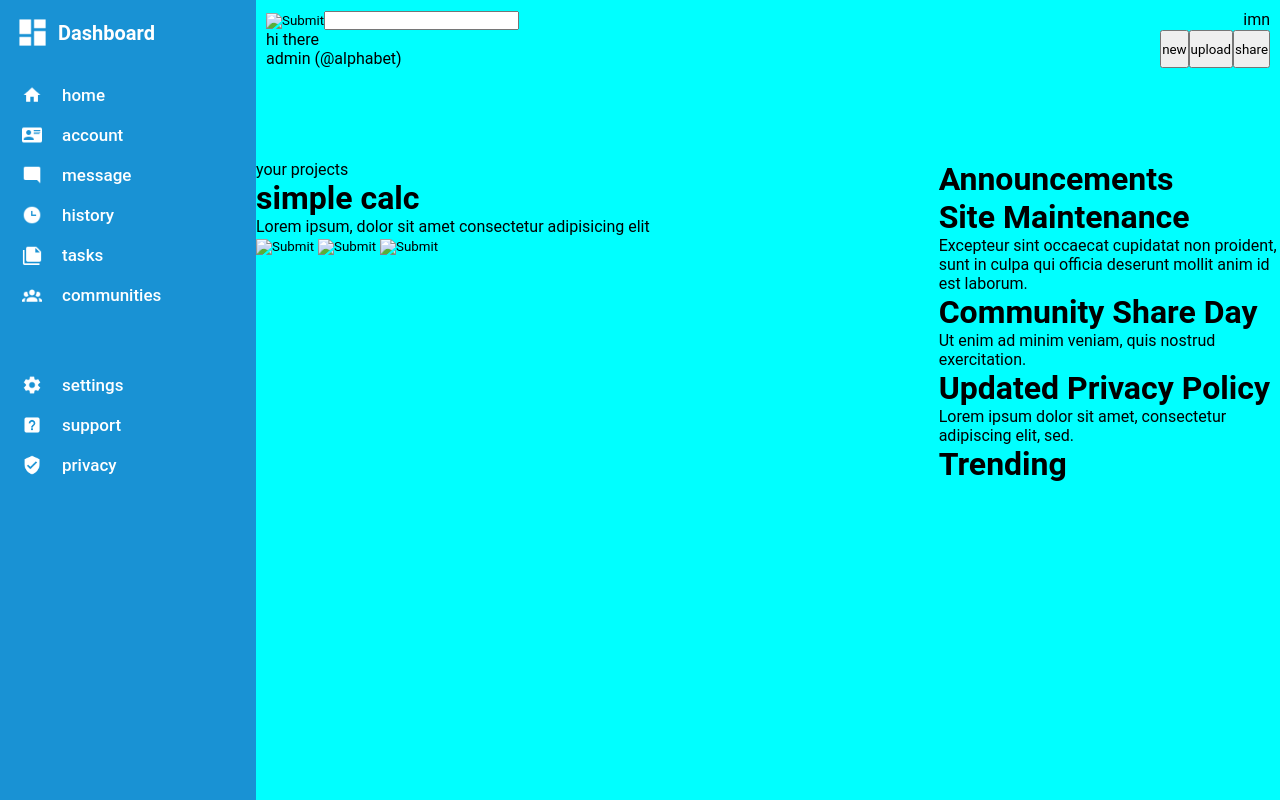
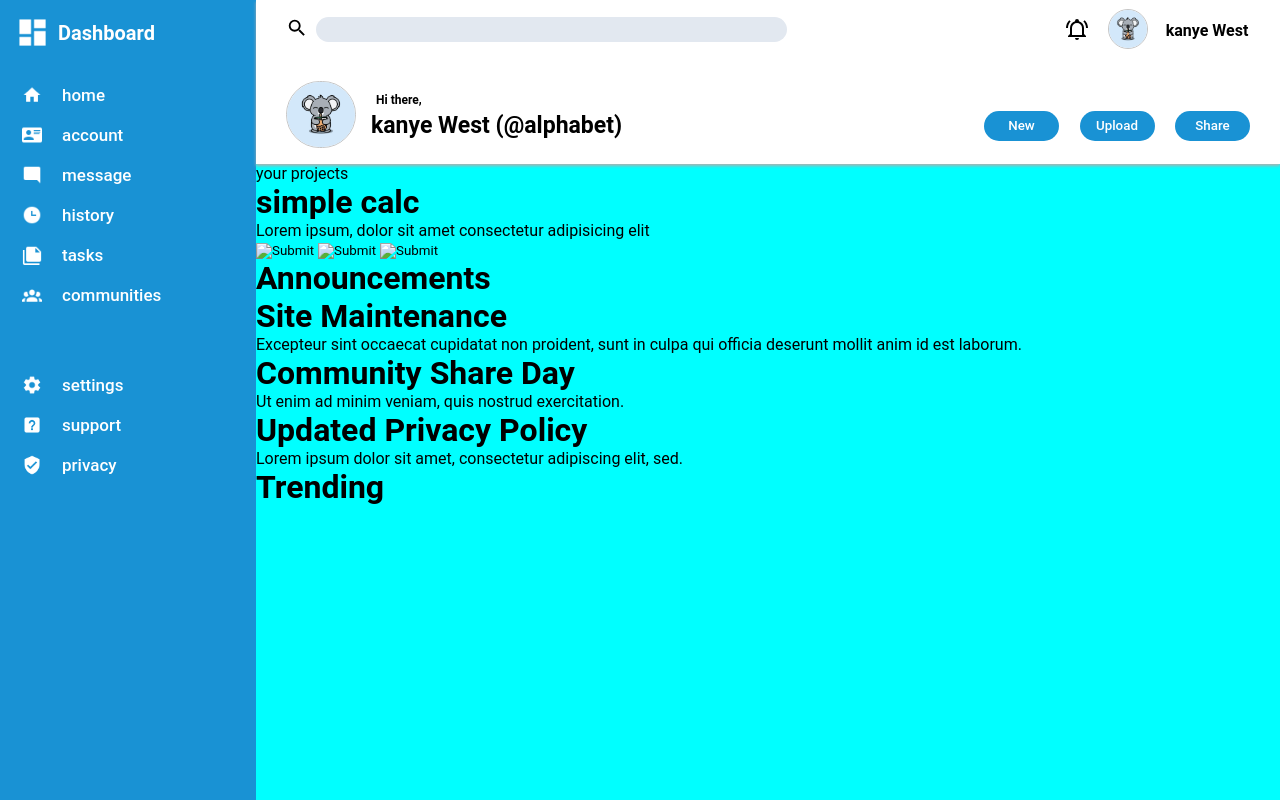
Before and after one commit to 0pama/admin-dashboard, a plain HTML site: page index.html in a window 1280 px wide. Drawn offline with Linux system fonts and the light colour scheme.

Commit message:
finished styling header section

```diff
--- a/index.html
+++ b/index.html
@@ -41,36 +41,38 @@
         <div class="header">
             <div class="top-header">
                 <div class="search-bar">
-                    <div class="search-submit-btn">
-                        <input type="image" form="form">
+                    <div class="search-img clickable">
+                       <input type="image" class="search-icon" form="myform" src="assets/icons/magnify.svg">
                     </div>
-                    <div class="search-form-input">
-                        <form action="#" id="form" name="form">
-                            <input type="text">
+                    <!-- make it an input matching the form -->
+                    <div>
+                        <form id="myform" method="get" action="#">
+                            <input class="search-input" type="text" id="searchresult" name="searchresult" value=""><br><br>
                         </form>
                     </div>
                 </div>
                 <div class="profile-bar">
-                    <div class="user-profile-notification-icon">i</div>
-                    <div class="user-profile-img-icon">m</div>
-                    <div class="user-profile-name">n</div>
+                    <div class="clickable"><img class="bell-icon" src="assets/icons/bell-ring-outline.svg" alt="notification icon"></div>
+                    <div class="clickable"><img class="profile-pic-small" src="assets/images/admin.png" alt="profile picture"></div>
+                    <div class="clickable">kanye West</div>
                 </div>
             </div>
-            <!-- -->
+
             <div class="bottom-header">
-                <div class="usergreeting-bar">
-                    <img src="" alt="" class="user-profile-img">
-                    <div class="usergreating">
-                        <div class="greating">hi there</div>
-                        <div class="name">admin (@alphabet)</div>
+                <div class="profile-display">
+                    <div class="clickable"><img class="profile-pic-large" src="assets/images/admin.png" alt="profile picture"></div>
+                    <div class="name-greeting">
+                        <div class="greeting">Hi there,</div>
+                        <div class="name">kanye West (@alphabet)</div>
                     </div>
                 </div>
-                <div class="useractions-bar">
-                    <button class="useractionbtn new">new</button>
-                    <button class="useractionbtn upload">upload</button>
-                    <button class="useractionbtn share">share</button>
+                <div class="make-post">
+                    <button class="head-button clickable">New</button>
+                    <button class="head-button clickable">Upload</button>
+                    <button class="head-button clickable">Share</button>
                 </div>
             </div>
+
         </div>
         <!--header ends here -->
 
--- a/style.css
+++ b/style.css
@@ -17,16 +17,17 @@ background-color: aqua;
 }
 /*side bar starts here*/
 .sidebar {
-    grid-row: 1/3;
-    grid-column: 1;
-    background-color: #1992D4;
     color: white;
+    background-color: rgba(25,146,212,255);
+    grid-column: 1 / 2;
+    grid-row: 1 / 3;
     padding: 15px 20px 20px 15px;
     display: grid;
     grid-template-columns: 1fr;
     grid-template-rows: auto auto 1fr;
     grid-gap: 35px;
     list-style-type: none;
+
 }
 .ul-nav li > img {
     width: 20px;
@@ -69,25 +70,127 @@ background-color: aqua;
     -webkit-transform: scale(1.07);
 }
 /*side bar ends here*/
+.profile-avatar {
+    width:40px;
+    height: 40px;
+    border: 1px solid rgb(197, 197, 197);
+    border-radius:30px
+}
+/*header starts here*/
 
-/*header starts here*/
 .header {
-    grid-column: 2/3;
-    grid-row: 1;
+    background-color: white;
+    grid-column: 2 / 3;
+    grid-row: 1 / 2;
+    position: relative;
+    box-shadow: 0px 2px 3px rgb(175, 175, 175);
+}
+
+.top-header {
     display: flex;
-    padding: 10px;
-    flex-direction: column;
+    justify-content: space-between;
 }
-.top-header,.bottom-header {
-display: flex;
-justify-content: space-between;
+
+.search-bar {
+    display: flex;
+    padding: 17px 0px 0px 30px;
+}
+
+.search-icon {
+    margin-right: 8px;
+    width: 22px;
+}
+
+.search-input {
+    padding-left: 10px;
+    width: 45vw;
+    max-width: 471px;
+    height: 25px;
+    background-color: rgba(226,232,240,255);
+    border: none;
+    border-radius: 15px;
 
 }
 
-.search-bar,.usergreeting-bar,.useractions-bar,.profile-bar {
+.profile-bar {
     display: flex;
-    justify-items: space-between;
+    justify-content: space-around;
+    align-items:center;
+    width: 20vw;
+    max-width: 196.2px;
+    min-width: 156.2px;
+    margin-right: 25px;
+    margin-left: 15px;
+    font-weight: bold;
 }
+
+.profile-bar img {
+    margin-right: 5px;
+}
+
+.profile-pic-small {
+    width: 40px;
+    height: 40px;
+    border-radius: 30px;
+    border: 1px solid rgb(197, 197, 197);
+}
+
+.profile-pic-large {
+    width: 70px;
+    border-radius: 50px;
+    border: 1px solid rgb(197, 197, 197);
+    margin-right: 15px;
+}
+
+.bottom-header {
+    display: flex;
+    justify-content: space-between;
+    align-items: flex-end;
+    margin: 20px 20px 0px 30px;
+}
+
+.profile-display {
+    display: flex;
+    align-items: center;
+    font-weight: bold;
+    margin-bottom: 12px;
+    margin-right: 12px;
+}
+
+.greeting {
+    font-size: 12px;
+    margin-bottom: 5px;
+    padding-left: 5px;
+}
+
+.name {
+    font-size: 23px;
+}
+
+.make-post {
+    display: flex;
+    justify-content: space-between;
+    flex-wrap: wrap;
+    width: 25vw;
+    max-width: 276px;
+    min-width: 263px;
+    margin-bottom: 18px;
+
+}
+
+.head-button {
+    color: white;
+    font-weight: 500;
+    background-color: rgba(25,146,212,255);
+    width: 75px;
+    height: 30px;
+    border-radius: 15px;
+    border: none;
+    margin-bottom: 5px;
+    margin-right: 10px;
+}
+y
+
 
 /*header ends here*/
 
```
Also changed, not shown: assets/images/admin.png (renamed from assets/images/Screen Shot 2022-03-25 at 9.31.52 AM.png).
